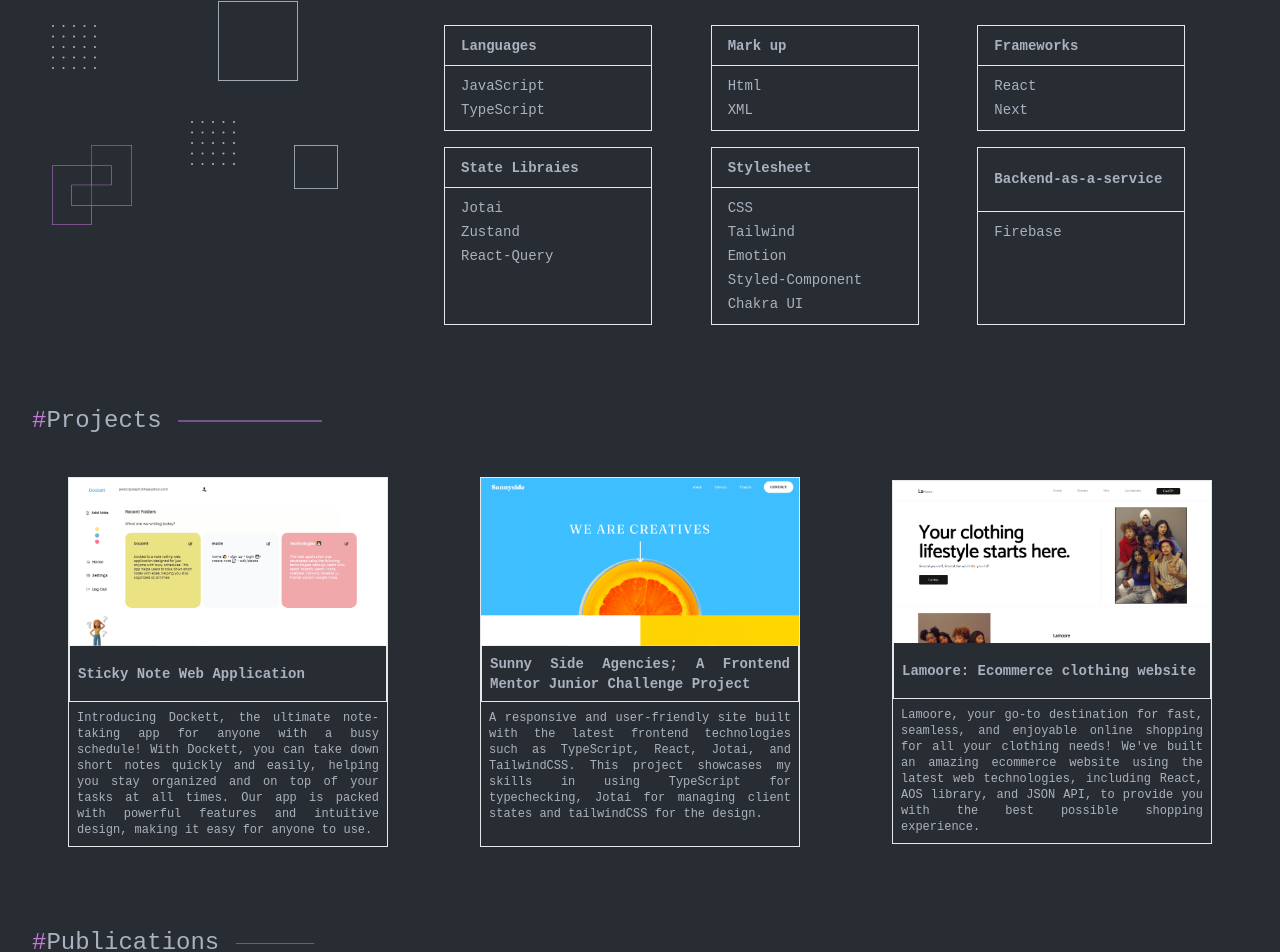
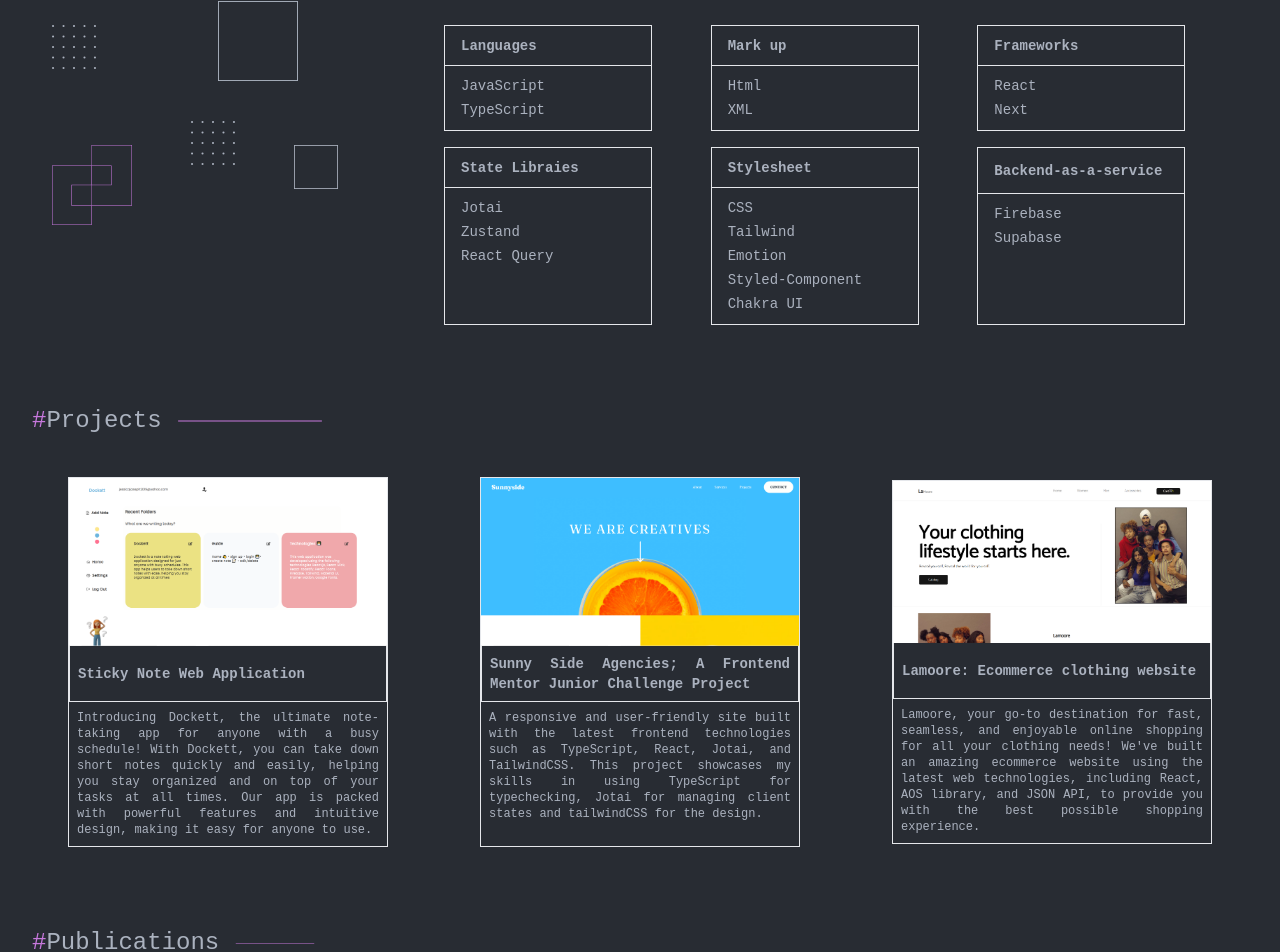
Before and after one commit to ForJessicaSake/Portfolio, a React (Create React App) app: page / in a window 1280 px wide. Shown: the part 743-1695 px from the top of the page. Built offline with nearby package versions, Linux system fonts and the light colour scheme; no server answers.

Commit message:
fix: user interface fixed

```diff
--- a/src/components/Skills.tsx
+++ b/src/components/Skills.tsx
@@ -62,7 +62,7 @@ const Skills = () => {
             <th className="border text-start px-4 h-10">State Libraies</th>
             </tr>
             <td className="border border-t-0 px-4  py-2 leading-6">
-              Jotai <br/> Zustand <br/> React-Query
+              Jotai <br/> Zustand <br/> React Query
             </td>
           </table>
 
@@ -79,7 +79,8 @@ const Skills = () => {
             <th className="border text-start px-4">Backend-as-a-service</th>
             </tr>
             <td className="border border-t-0 px-4 py-2 leading-6">
-             Firebase
+             Firebase <br/>
+             Supabase
             </td>
           </table>
         </div>
```
